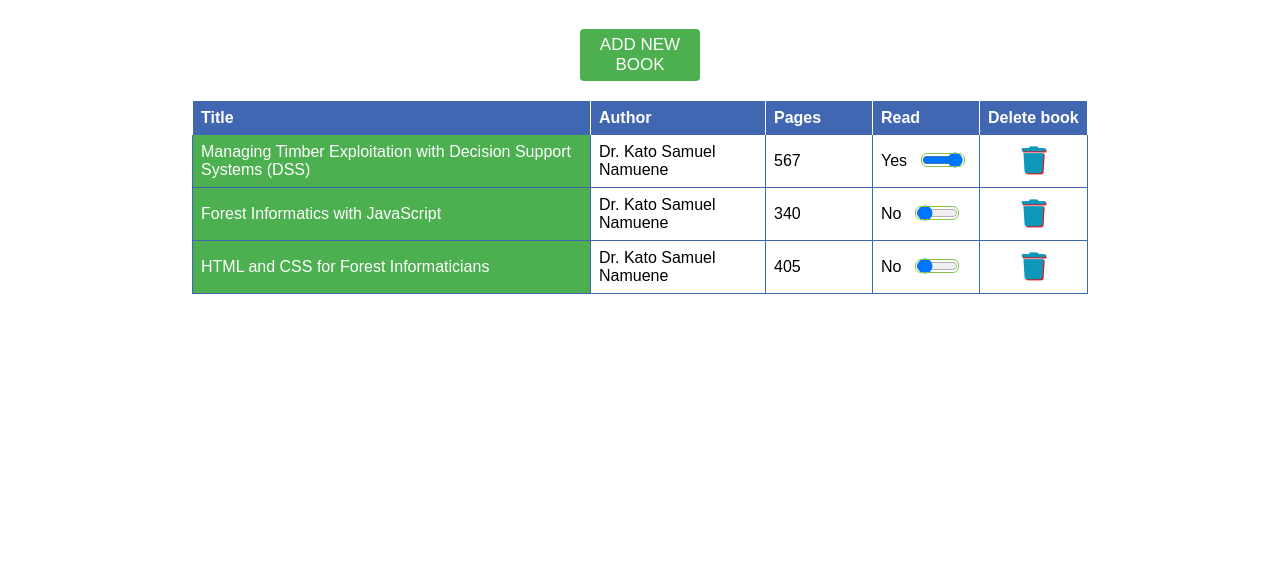
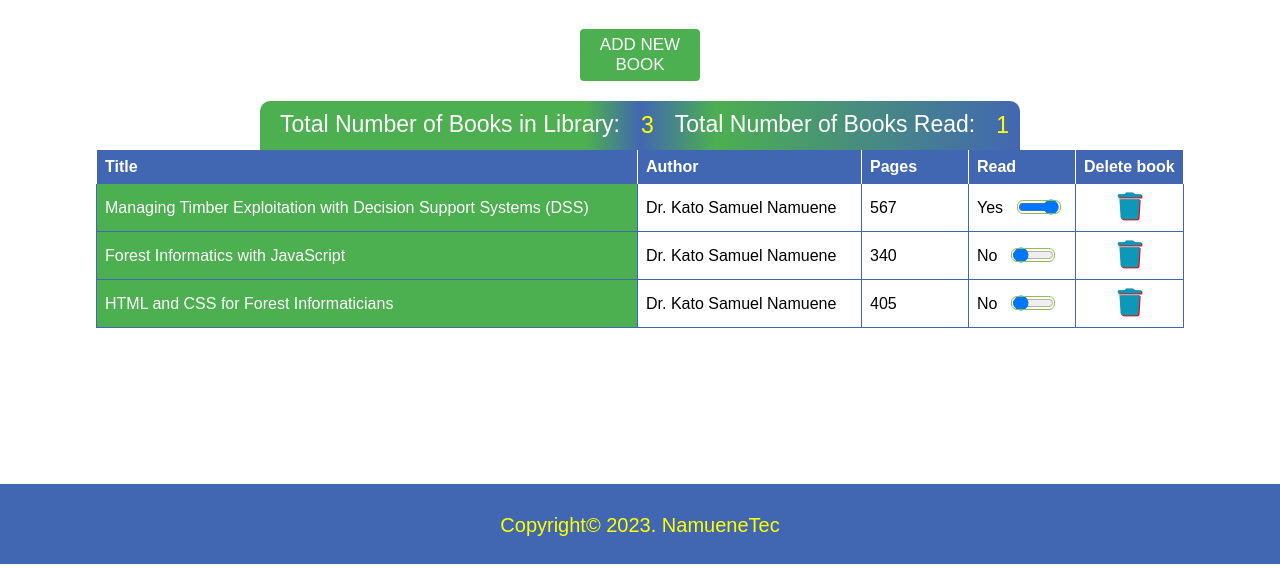
Before and after one commit to kato2025/library, a plain HTML site: page index.html in a window 1280 px wide. Shown: the part 216-800 px from the top of the page. Drawn offline with Linux system fonts and the light colour scheme.

Commit message:
Add index.html script.js styles.css

```diff
--- a/index.html
+++ b/index.html
@@ -10,7 +10,7 @@
 </head>
 <body>
 
-    <!--Header-->
+<!--Header-->
     <div class="header">
         <img src="./siteLogo.png" class="siteLogo" alt="Site Logo">
         <h1 class="mainHeading">Online Library</h1>
@@ -18,7 +18,7 @@
     <div class="headerButton">
         <button class="newBook" onclick="toggleForm()">ADD NEW BOOK</button>
     </div>
-    <!--Form-->
+<!--Form-->
     <div class="formContainer">
         <form id="bookForm" onsubmit="addBookToLibrary(event)">
             <div class="bookInfo">ENTER BOOK INFORMATION</div>
@@ -37,7 +37,14 @@
             </div>
         </form>
     </div>
-    <!--Table-->
+<!-- Add these elements to display total book count and books read count -->
+    <div id="totals">
+        <p class="totalsHeading">Total Number of Books in Library:</p>
+        <p id="totalBooks"></p>
+        <p class="totalsHeading">Total Number of Books Read:</p>
+        <p id="totalBooksRead"></p>
+    </div>
+<!--Table-->
     <table id="libraryTable">
         <thead>
         <tr>
@@ -50,7 +57,6 @@
         </thead>
         <tbody></tbody>
     </table>
-    <div id="totalBooksRead"></div>
-    <div id="totalBooksNotRead"></div>
+    <div class="footer">Copyright© 2023. NamueneTec</div>
 </body>
 </html>
--- a/script.js
+++ b/script.js
@@ -100,8 +100,14 @@ function renderLibrary() {
    //Append row to table body
     tableBody.appendChild(row);
   });
+  // Update total book count
+  const totalBooks = getTotalBooks();
+  document.getElementById("totalBooks").textContent = `${totalBooks}`;
+
+  // Update total books read count
+  const totalBooksRead = getTotalBooksRead();
+  document.getElementById("totalBooksRead").textContent = `${totalBooksRead}`;
 }
-
 // Toggle form visibility
 function toggleForm() {
   const form = document.getElementById("bookForm");
@@ -122,6 +128,16 @@ function toggleRead(event) {
   book.read = event.target.value === "1";
   renderLibrary();
 }
+// Calculate total number of books in library
+function getTotalBooks() {
+  return myLibrary.length;
+}
+
+// Calculate total number of books read
+function getTotalBooksRead() {
+  return myLibrary.filter((book) => book.read).length;
+}
+
 
 // Manual addition of some books to the library for demonstration purposes
 const book1 = new Book("Managing Timber Exploitation with Decision Support Systems (DSS)", "Dr. Kato Samuel Namuene", 567, true);
--- a/styles.css
+++ b/styles.css
@@ -18,7 +18,8 @@ body {
     font-family: Arial, sans-serif;
   }
 /* Header styles */
-.header {
+.header,
+.footer {
     display: flex;
     flex-direction: column;
     justify-content: space-between;
@@ -37,7 +38,8 @@ body {
     display: flex;
     justify-content: center;
 }
-.mainHeading {
+.mainHeading,
+.footer {
     margin-top: var(--margin-top--);
     margin-bottom: var(--margin-bottom--);
 }
@@ -126,10 +128,34 @@ label {
     justify-content: center;
     align-items: center;
 }
+/* Display totals */
+#totals {
+    display: flex;
+    gap: 10px;
+    padding: 10px;
+    font-size: 18px;
+    border-top-left-radius: 10px;
+    border-top-right-radius: 10px;
+    color: var(--white-text-colour--);
+    background: linear-gradient(90deg, var(--green-colour--) 43%, var(--blue-colour--)50%, var(--green-colour--) 60%, var(--blue-colour--)100%);
+}
+#totalBooks,
+#totalBooksRead,
+.totalsHeading {
+    font-size: 23px;
+    margin-left: 10px;
+}
+#totalBooks,
+#totalBooksRead{
+    border-radius: 100%;
+    color: yellow;
+
+    padding: 1px;
+}
 /* Table styles */
 table {
     border-collapse: collapse;
-    width: 70%;
+    width: 85%;
 }
 th,
 td {
@@ -153,3 +179,13 @@ td {
 .delete-button {
     text-shadow: 1px 1px red;
 }
+.footer {
+    position: fixed;
+    left: 0;
+    bottom: 0;
+    width: 100%;
+    padding-top: 30px;
+    height: 50px;
+    font-size: 20px;
+    color: yellow;
+}
```
